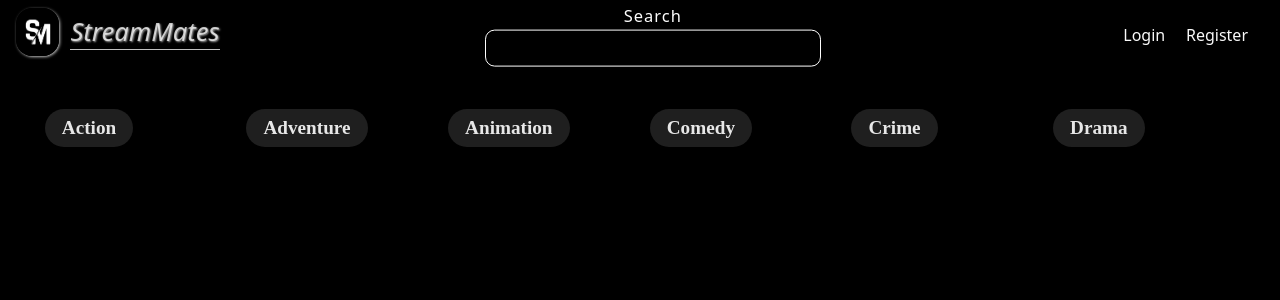
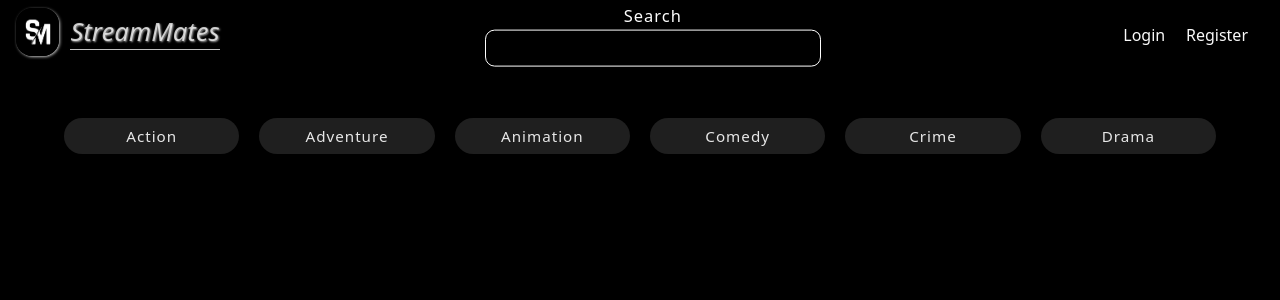
Before and after one commit to antoanMetodiev/Stream-Mate_App, a React (Vite) app in the folder front-end/StreamMates_FE/: page /movies in a window 1280 px wide. Shown: the top 300 px of the page. Built offline with nearby package versions, Linux system fonts and the light colour scheme; no server answers.

Commit message:
change css

```diff
--- a/front-end/StreamMates_FE/src/components/Movies/GenreCategories/GenreCategories.module.css
+++ b/front-end/StreamMates_FE/src/components/Movies/GenreCategories/GenreCategories.module.css
@@ -1,61 +1,85 @@
+/* Контейнерът на категориите жанрове */
 .genre-categories-container {
-    width: 93%;
-    height: 4em;
+    width: 90%;  /* Малко намалена ширина */
+    height: 4em; /* Намалена височина */
     margin: 0 auto;
     display: flex;
     justify-content: center;
     align-items: center;
-    margin-top: 2em;
+    margin-top: 2.5em; /* Намалена отстъпка отгоре */
+    position: relative;
+    cursor: pointer;
 }
 
+/* Стилизация на заглавията на жанровете */
 .genre-categories-container h3 {
+    font-family: system-ui, -apple-system, BlinkMacSystemFont, 'Segoe UI', Roboto, Oxygen, Ubuntu, Cantarell, 'Open Sans', 'Helvetica Neue', sans-serif;
     background-color: #1F1F1F;
-    width: fit-content;
+    font-weight: 400;
+    letter-spacing: 1px;
     color: #E7E7E7;
-    padding: 8px 17px; /* Намалено padding */
-    margin: 0; /* Премахнат margin */
-    border-radius: 1em;
-    font-size: 1.2em;
+    padding: 8px 15px; /* Намален padding за по-малки елементи */
+    margin: 0;
+    border-radius: 1.5em;
+    font-size: 0.95em; /* Намален шрифт */
+    font-weight: 500;
     text-align: center;
+    transition: transform 0.3s ease, background-color 0.3s ease;
+    box-shadow: 0 4px 8px rgba(0, 0, 0, 0.3); /* Леко по-малка сянка */
 }
 
+/* Добавяме ефект при преминаване на мишката */
+.genre-categories-container h3:hover {
+    transform: scale(1.03); /* Леко увеличение на елемента при hover */
+    background-color: #2C2C2C;
+}
 
-
-/* Малки стрелки + повече отстояние */
+/* Стрелките за навигация (предходна и следваща) */
 .swiper-button-next,
 .swiper-button-prev {
-    width: 12px;
-    height: 12px;
-    z-index: 10; /* По-голям z-index, за да се кликат правилно */
-    top: 50%; /* Центриране спрямо височината */
+    width: 15px; /* Намалена ширина */
+    height: 15px; /* Намалена височина */
+    z-index: 20;
+    top: 50%;
     transform: translateY(-50%);
-    padding-right: 9em;
+    padding-right: 1.5em; /* Намалено отстояние между стрелките */
+    background-color: rgba(0, 0, 0, 0.5);
+    border-radius: 50%;
+    display: flex;
+    justify-content: center;
+    align-items: center;
 }
 
-/* Намалява размера на иконките вътре в стрелките */
+/* Намалява иконките на стрелките вътре в бутоните */
 .swiper-button-next::after,
 .swiper-button-prev::after {
-    font-size: 12px;
+    font-size: 14px; /* Намален размер на стрелките */
+    color: #E7E7E7;
 }
 
-/* Добавяне на отстояние от контента */
+/* Стрелките за "следващ" и "предходен" */
 .swiper-button-next {
-    right: 25px; /* Отдалечава стрелката от съдържанието */
-    position: relative;
+    right: 20px; /* Малко по-близо до края */
 }
 
 .swiper-button-prev {
-    position: relative;
-    left: 25px; /* Отдалечава другата стрелка */
+    left: 20px; /* Малко по-близо до края */
 }
 
-/* Преместване на пагинацията (точките) по-надолу */
+/* Пагинация (точки) - не се показва, но ако се използват */
 .swiper-pagination {
     display: none !important;
 }
 
-/* Намалява точките, ако искаш */
+/* Намалява точките на пагинацията ако се използват */
 .swiper-pagination-bullet {
-    width: 4px;
-    height: 4px;
+    width: 5px; /* Намалена ширина на точките */
+    height: 5px; /* Намалена височина на точките */
+    background-color: rgba(255, 255, 255, 0.6);
+    transition: background-color 0.3s ease;
 }
+
+/* Стил за точките при hover */
+.swiper-pagination-bullet:hover {
+    background-color: #85FF7A; /* Променяме цвета на точките при hover */
+}
```
